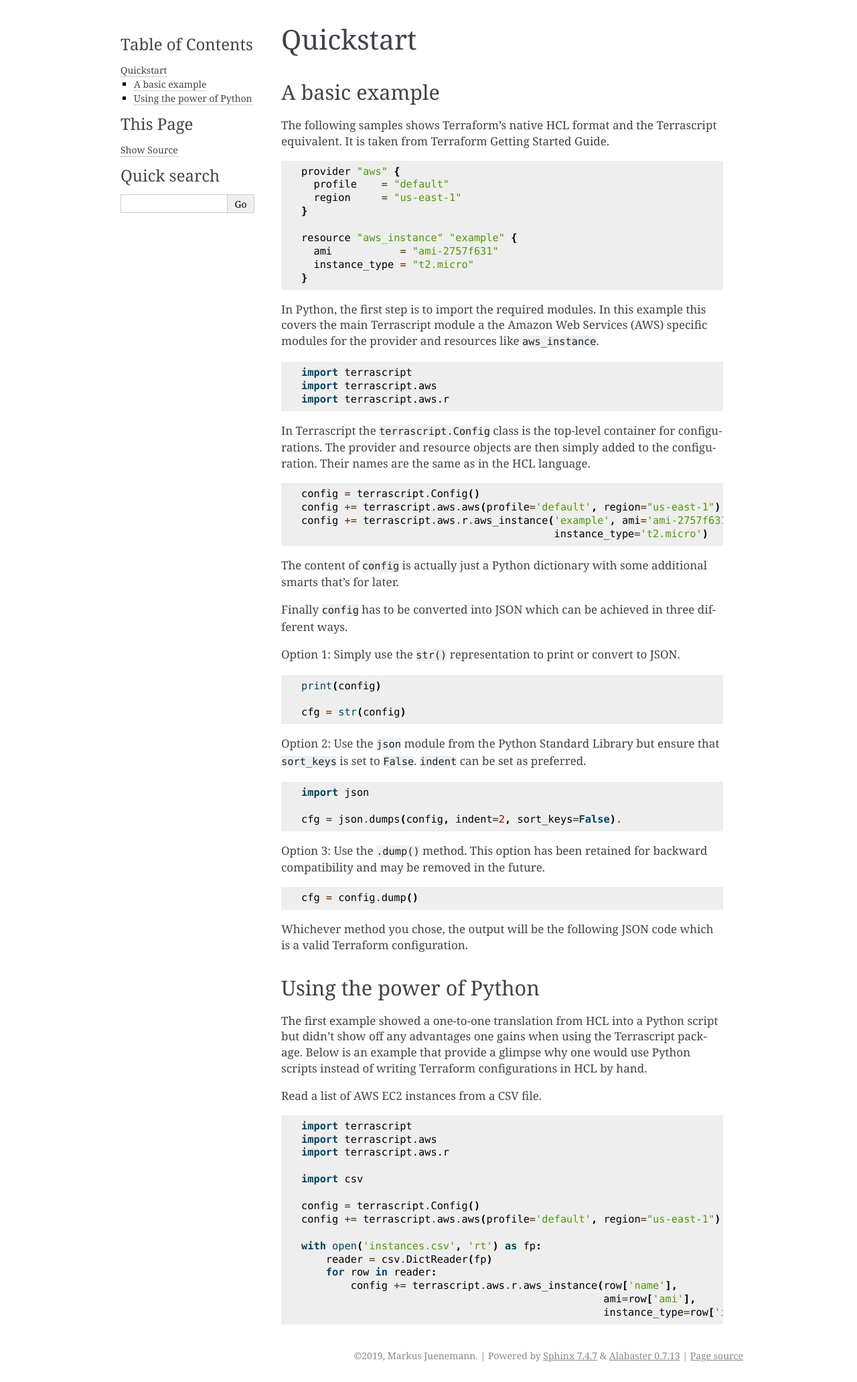
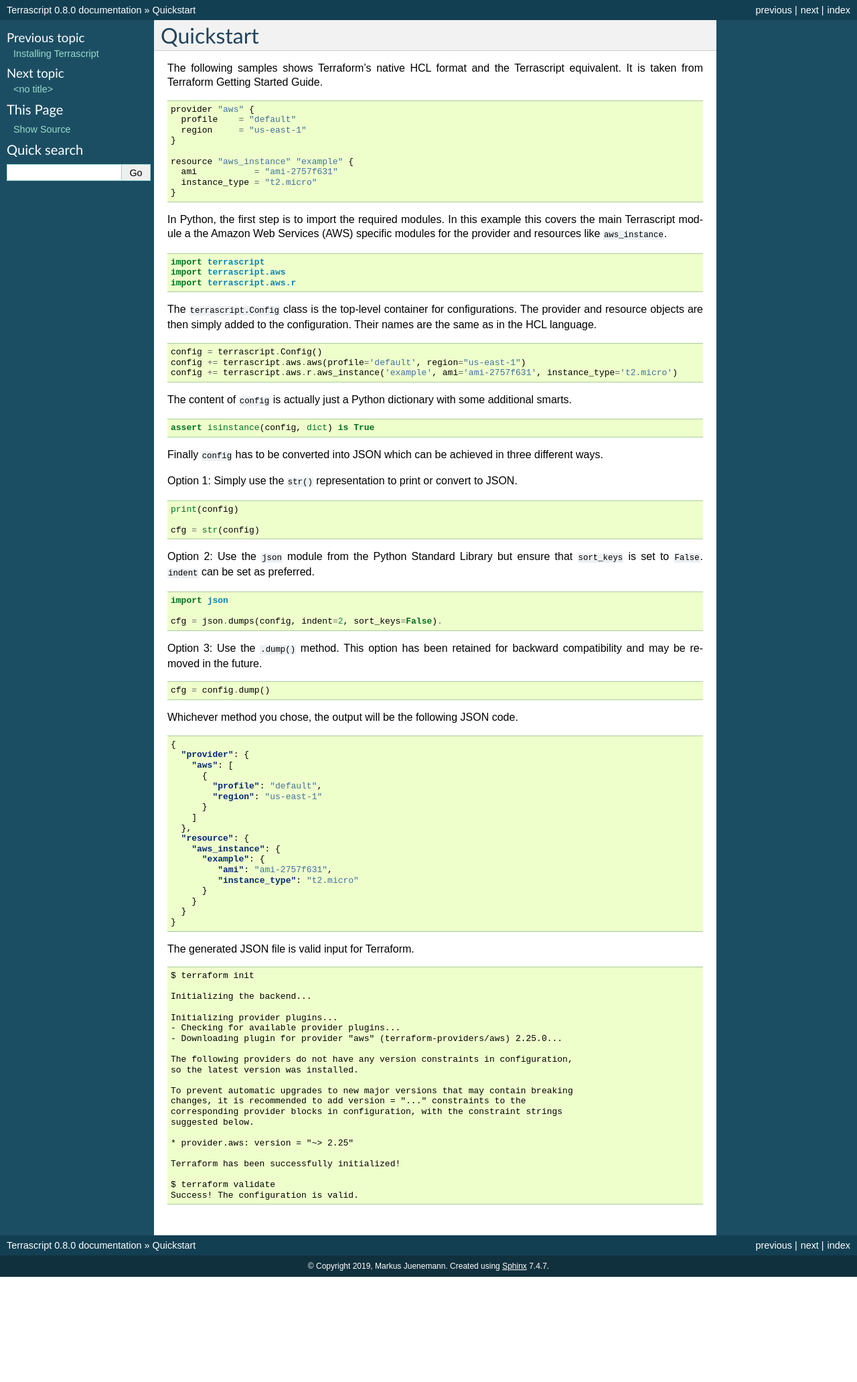
Before and after one commit to starhawking/python-terrascript, a Sphinx documentation site: the page built from docs/quickstart.rst, in a window 1280 px wide. Shown: the whole page at 67% size. Built offline with Sphinx 7.4.7, drawn with Linux system fonts in a browser that asks for light colours; after the commit the page ends 1906 px from its top, so only the background shows below that.

Commit message:
Working on documentation is always good

```diff
--- /dev/null
+++ b/docs/appendix.rst
@@ -0,0 +1,2 @@
+Appendix
+--------
--- a/docs/conf.py
+++ b/docs/conf.py
@@ -31,6 +31,7 @@ release = '0.8.0'
 # extensions coming with Sphinx (named 'sphinx.ext.*') or your custom
 # ones.
 extensions = [
+    'sphinx.ext.todo'
 ]
 
 # Add any paths that contain templates here, relative to this directory.
@@ -47,7 +48,7 @@ exclude_patterns = ['_build', 'Thumbs.db', '.DS_Store']
 # The theme to use for HTML and HTML Help pages.  See the documentation for
 # a list of builtin themes.
 #
-html_theme = 'alabaster'
+html_theme = 'classic'
 
 # Add any paths that contain custom static files (such as style sheets) here,
 # relative to this directory. They are copied after the builtin static files,
--- /dev/null
+++ b/docs/examples.rst
@@ -0,0 +1,6 @@
+Examples
+--------
+
+The examples are mostly extracted from Terrascript's ``tests/`` folder.
+
+* :doc:`example_aws_vpc`
--- a/docs/index.rst
+++ b/docs/index.rst
@@ -23,6 +23,9 @@ Welcome to Terrascript's documentation!
    connection
    backend
    terraform
+   examples
+   appendix
+   todo
 
 
 Indices and tables
--- a/docs/installation.rst
+++ b/docs/installation.rst
@@ -1,5 +1,7 @@
 Installing Terrascript
 ----------------------
+
+.. todo:: Create Terrascript 0.7.0 release.
 
 Terarscript is available from the Python Package Repository PyPi_ or
 alternatively from its Github_.
--- a/docs/quickstart.rst
+++ b/docs/quickstart.rst
@@ -1,8 +1,5 @@
 Quickstart
 ----------
-
-A basic example
-~~~~~~~~~~~~~~~
 
 The following samples shows Terraform's native HCL format and the
 Terrascript equivalent. It is taken from Terraform Getting Started Guide.
@@ -31,7 +28,7 @@ specific modules for the provider and resources like ``aws_instance``.
    import terrascript.aws.r
 
 
-In Terrascript the ``terrascript.Config`` class is the top-level container
+The ``terrascript.Config`` class is the top-level container
 for configurations. The provider and resource objects are then simply added
 to the configuration. Their names are the same as in the HCL language.
 
@@ -39,11 +36,14 @@ to the configuration. Their names are the same as in the HCL language.
 
    config = terrascript.Config()
    config += terrascript.aws.aws(profile='default', region="us-east-1")
-   config += terrascript.aws.r.aws_instance('example', ami='ami-2757f631',
-                                            instance_type='t2.micro')
+   config += terrascript.aws.r.aws_instance('example', ami='ami-2757f631', instance_type='t2.micro')
 
 The content of ``config`` is actually just a Python dictionary with some
-additional smarts that's for later.
+additional smarts.
+
+.. code-block:: python
+
+   assert isinstance(config, dict) is True
 
 Finally ``config`` has to be converted into JSON which can be achieved in three
 different ways.
@@ -72,10 +72,9 @@ compatibility and may be removed in the future.
 
    cfg = config.dump()
 
-Whichever method you chose, the output will be the following JSON code which is
-a valid Terraform configuration.
+Whichever method you chose, the output will be the following JSON code.
 
-.. code-block: json
+.. code-block:: json
 
     {
       "provider": {
@@ -89,38 +88,36 @@ a valid Terraform configuration.
       "resource": {
         "aws_instance": {
           "example": {
-             "ami": "ami-2757f631"
+             "ami": "ami-2757f631",
              "instance_type": "t2.micro"
           }
         }
       }
     }
 
-Using the power of Python
-~~~~~~~~~~~~~~~~~~~~~~~~~
-
-The first example showed a one-to-one translation from HCL into a Python script
-but didn't show off any advantages one gains when using the Terrascript
-package. Below is an example that provide a glimpse why one
-would use Python scripts instead of writing Terraform configurations in HCL
-by hand.
-
-Read a list of AWS EC2 instances from a CSV file.
+The generated JSON file is valid input for Terraform.
 
 .. code-block::
 
-    import terrascript
-    import terrascript.aws
-    import terrascript.aws.r
+    $ terraform init
 
-    import csv
+    Initializing the backend...
 
-    config = terrascript.Config()
-    config += terrascript.aws.aws(profile='default', region="us-east-1")
+    Initializing provider plugins...
+    - Checking for available provider plugins...
+    - Downloading plugin for provider "aws" (terraform-providers/aws) 2.25.0...
 
-    with open('instances.csv', 'rt') as fp:
-        reader = csv.DictReader(fp)
-        for row in reader:
-            config += terrascript.aws.r.aws_instance(row['name'],
-                                                     ami=row['ami'],
-                                                     instance_type=row['instance_type')
+    The following providers do not have any version constraints in configuration,
+    so the latest version was installed.
+
+    To prevent automatic upgrades to new major versions that may contain breaking
+    changes, it is recommended to add version = "..." constraints to the
+    corresponding provider blocks in configuration, with the constraint strings
+    suggested below.
+
+    * provider.aws: version = "~> 2.25"
+
+    Terraform has been successfully initialized!
+
+    $ terraform validate
+    Success! The configuration is valid.
--- /dev/null
+++ b/docs/todo.rst
@@ -0,0 +1,4 @@
+List of outstanding tasks
+~~~~~~~~~~~~~~~~~~~~~~~~~
+
+.. todolist::
```
Also changed, not shown: docs/example_aws_vpc.rst (added, +9 -0 lines), 2 other files.
